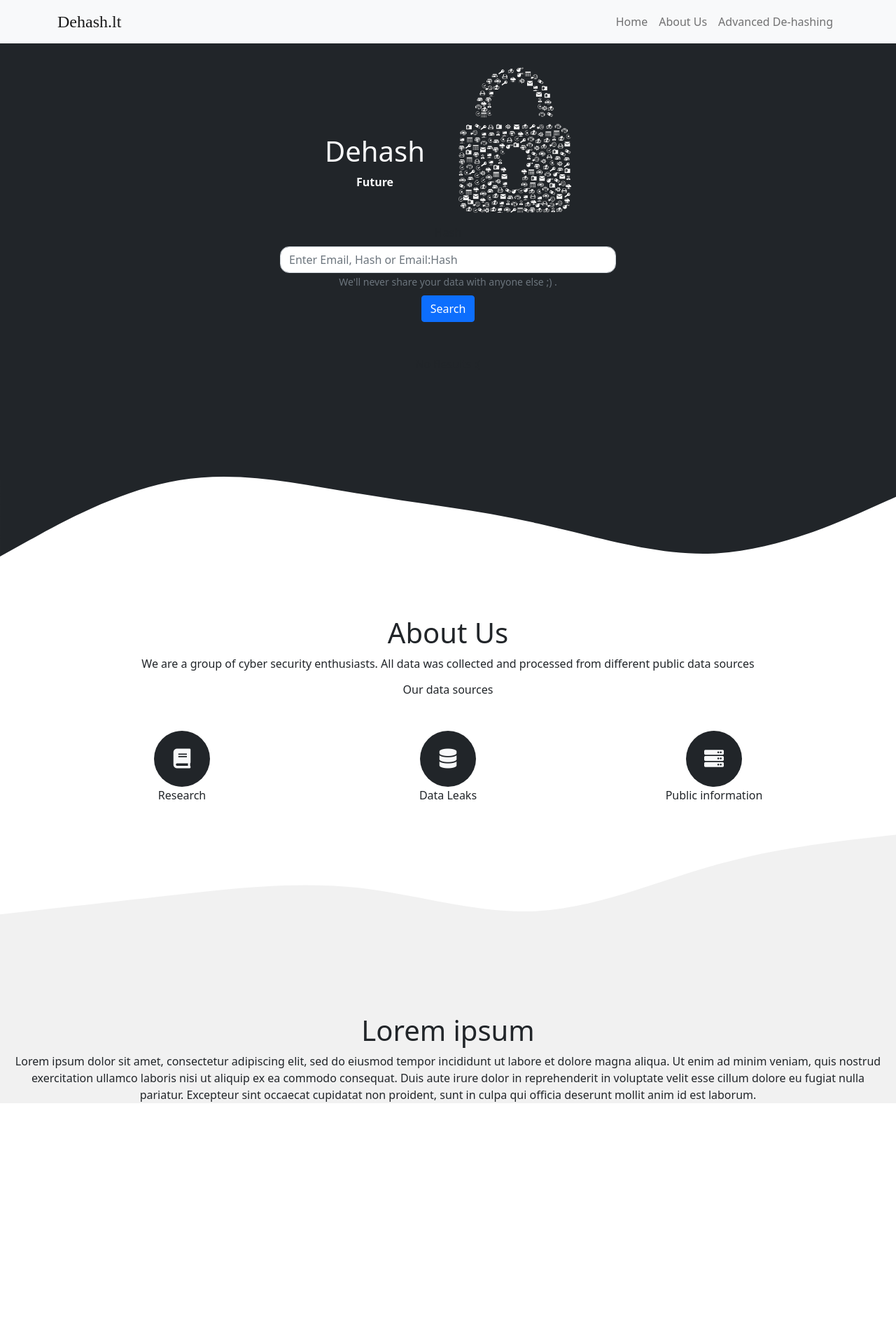
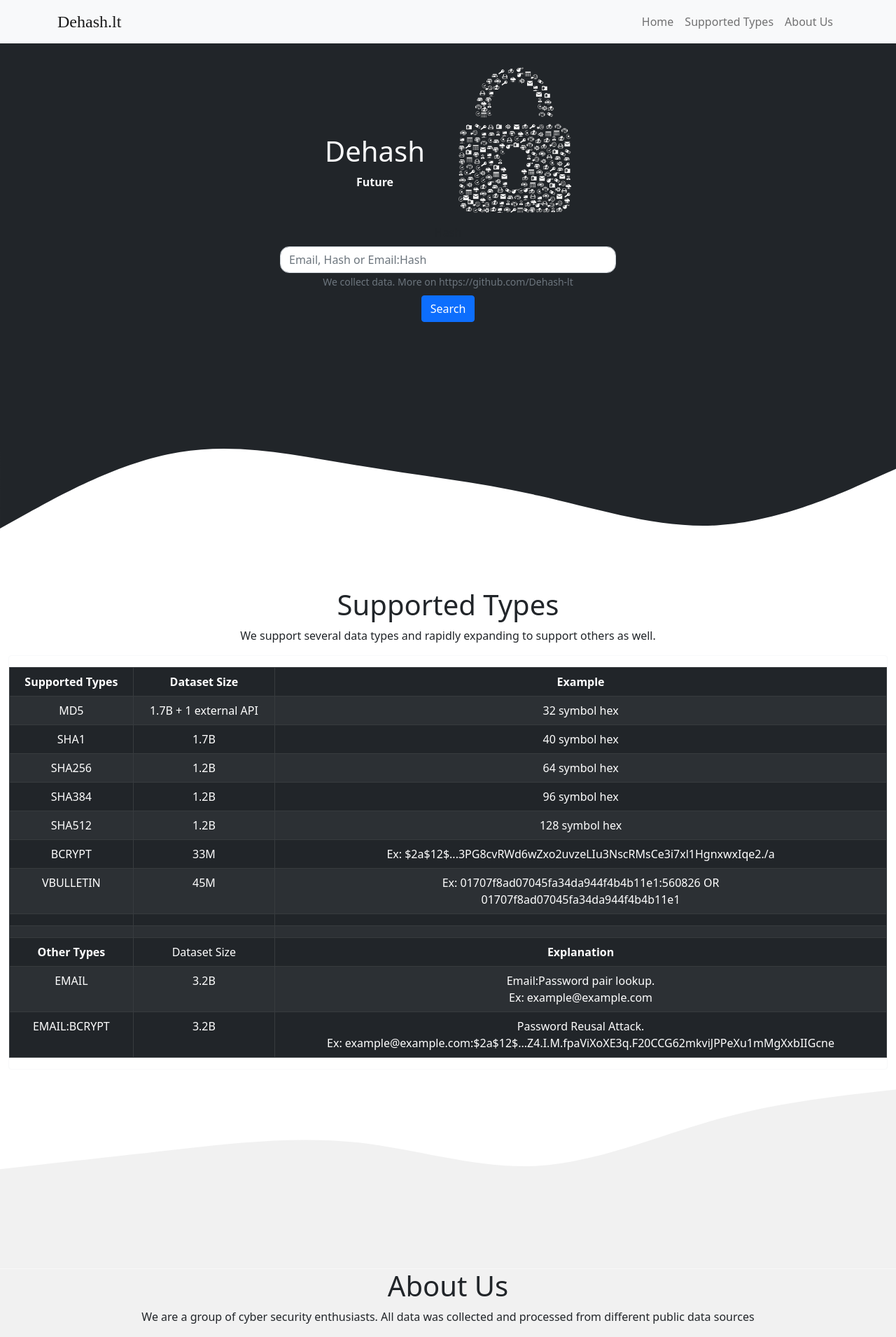
Before and after one commit to Dehash-lt/webapp, a React (Create React App) app: page / in a window 1280 px wide. Shown: the top 1910 px of the page at 70% size. Before the commit the page ends 1592 px from the top, so only its background shows below. Built offline with nearby package versions, Linux system fonts and the light colour scheme.

Commit message:
Supported types GUI

```diff
--- a/src/App.tsx
+++ b/src/App.tsx
@@ -10,10 +10,10 @@ import { FontAwesomeIcon } from '@fortawesome/react-fontawesome';
 import { Ball, LoadingAnimation } from './Components/LoadingBall/LoadingBall';
 import axios from 'axios';
 
-
 function App() {
   const [isLoading, setLoading] = useState(false);
   const [results, setResults] = useState(JSON.parse('{}'));
+  const [count, setCount] = useState(0);
   return (
     <div className="App">
 
@@ -32,7 +32,7 @@ function App() {
               <div className="pr-3 mt-5 pt-5 text-light d-inline-flex">
                 <ChangingText/>
               </div>
-            <img className="lock" src={process.env.PUBLIC_URL + '/img/lock_white.png'} />
+              <img className="lock" alt="" src={process.env.PUBLIC_URL + '/img/lock_white.png'} />
           </Col>
         </Row>
       </Container>
@@ -45,17 +45,18 @@ function App() {
                 setLoading(true);
                 event.preventDefault();
                 event.stopPropagation();
-          axios.get('https://api.dehash.lt/api.php?search='+event.target[0].value+'&json=1')
+                axios.get('https://api.dehash.lt/api.php?json=1&search='+event.target[0].value)
                   .then(result=>{
                     console.log(result);
-              return(result)
+                    return(result);
                   })
                   .then(result =>{
                     if(result.data==="Error"){
-                setResults(JSON.parse('{"Error":"Unsupported data format"}'))
+                      setResults(JSON.parse('{"Error":"Unsupported data format"}'));
                     }
                     else{
-                setResults(result.data)
+                      setResults(result.data);
+                      setCount(count + 1);
                     }
                   })
                   .then(()=>setLoading(false));
@@ -63,9 +64,9 @@ function App() {
             }>
               <Form.Group controlId="formHash">
                 <Form.Label>Hash</Form.Label>
-          <Form.Control type="hash" placeholder="Enter Email, Hash or Email:Hash" />
+                <Form.Control type="hash" placeholder="Email, Hash or Email:Hash" />
                 <Form.Text className="text-muted">
-            We'll never share your data with anyone else ;) .
+                  We collect data. More on https://github.com/Dehash-lt
                 </Form.Text>
               </Form.Group>
               <Button className="mt-2" variant="primary" type="submit">
@@ -76,15 +77,60 @@ function App() {
         </Row>
         <Row className="p-5">
 
-      {displayResults(results)}
+          {displayResults(results, count)}
 
         </Row>
 
       </div>
       <svg xmlns="http://www.w3.org/2000/svg" viewBox="0 0 1440 320"><path fill="#212529" fill-opacity="1" d="M0,224L48,197.3C96,171,192,117,288,101.3C384,85,480,107,576,122.7C672,139,768,149,864,170.7C960,192,1056,224,1152,218.7C1248,213,1344,171,1392,149.3L1440,128L1440,0L1392,0C1344,0,1248,0,1152,0C1056,0,960,0,864,0C768,0,672,0,576,0C480,0,384,0,288,0C192,0,96,0,48,0L0,0Z"></path></svg>
 
-    <Container fluid>
-      <h1 id="section1" >About Us</h1>
+
+      <Container fluid >
+        <h1 id="section1">Supported Types</h1>
+        <p>We support several data types and rapidly expanding to support others as well.</p>
+
+        <div className="pt-3 text-light border border-light rounded " style={{backgroundColor:"rgba(255, 255, 255, 0.32)"}}>
+            <Table striped bordered hover variant="dark">
+
+              <thead>
+                <tr>
+                  <th>Supported Types</th><th>Dataset Size</th><th>Example</th>
+                </tr>
+              </thead>
+              <tbody>
+                  <tr className=""><td>MD5</td><td>1.7B + 1 external API</td><td>32 symbol hex</td></tr>
+                  <tr className=""><td>SHA1</td><td>1.7B</td><td>40 symbol hex</td></tr>
+                  <tr className=""><td>SHA256</td><td>1.2B</td><td>64 symbol hex</td></tr>
+                  <tr className=""><td>SHA384</td><td>1.2B</td><td>96 symbol hex</td></tr>
+                  <tr className=""><td>SHA512</td><td>1.2B</td><td>128 symbol hex</td></tr>
+                  <tr className=""><td>BCRYPT</td><td>33M</td><td>Ex: $2a$12$...3PG8cvRWd6wZxo2uvzeLIu3NscRMsCe3i7xl1HgnxwxIqe2./a</td></tr>
+                  <tr className=""><td>VBULLETIN</td><td>45M</td><td>Ex: 01707f8ad07045fa34da944f4b4b11e1:560826 OR<br/>01707f8ad07045fa34da944f4b4b11e1</td></tr>
+                  <tr className=""><td>         </td><td>    </td><td> </td></tr>
+                  <tr className=""><td>         </td><td>    </td><td> </td></tr>
+              </tbody>
+
+              <thead>
+                <tr>
+                  <th>Other Types</th><td>Dataset Size</td><th>Explanation</th>
+                </tr>
+              </thead>
+              <tbody>
+                  <tr className=""><td>EMAIL</td><td>3.2B</td><td>Email:Password pair lookup.<br/>Ex: example@example.com</td></tr>
+                  <tr className=""><td>EMAIL:BCRYPT</td><td>3.2B</td><td>Password Reusal Attack.<br/>Ex: example@example.com:$2a$12$...Z4.I.M.fpaViXoXE3q.F20CCG62mkviJPPeXu1mMgXxbIIGcne</td></tr>
+              </tbody>
+
+            </Table>
+          </div>
+
+
+      </Container>
+
+      <svg xmlns="http://www.w3.org/2000/svg" viewBox="0 0 1440 320"><path fill="var(--gray-transp)" fill-opacity="1" d="M0,160L48,154.7C96,149,192,139,288,128C384,117,480,107,576,117.3C672,128,768,160,864,154.7C960,149,1056,107,1152,80C1248,53,1344,43,1392,37.3L1440,32L1440,320L1392,320C1344,320,1248,320,1152,320C1056,320,960,320,864,320C768,320,672,320,576,320C480,320,384,320,288,320C192,320,96,320,48,320L0,320Z"></path></svg>
+
+
+
+      <Container fluid className="bg-gray">
+        <h1 id="section2">About Us</h1>
         <p>We are a group of cyber security enthusiasts. All data was collected and processed from different public data sources</p>
         <h6>Our data sources</h6>
         <Container>
@@ -104,7 +150,7 @@ function App() {
               <p>Data Leaks</p>
             </Col>
             <Col>
-            <OverlayTrigger placement="right" delay={{ show: 200, hide: 400 }} overlay={renderTooltip('Publicly available information hashtables and other information from different sources like Chrackstation')}>
+              <OverlayTrigger placement="right" delay={{ show: 200, hide: 400 }} overlay={renderTooltip('Publicly available information hashtables and other information from different sources like Crackstation')}>
                 <div className="icon icon-bubble bg-dark"><i className="fas fa-server text-light"></i></div>
               </OverlayTrigger>
               <p>Public information</p>
@@ -112,10 +158,17 @@ function App() {
           </Row>
         </Container>
       </Container>
-    <svg xmlns="http://www.w3.org/2000/svg" viewBox="0 0 1440 320"><path fill="var(--gray-transp)" fill-opacity="1" d="M0,160L48,154.7C96,149,192,139,288,128C384,117,480,107,576,117.3C672,128,768,160,864,154.7C960,149,1056,107,1152,80C1248,53,1344,43,1392,37.3L1440,32L1440,320L1392,320C1344,320,1248,320,1152,320C1056,320,960,320,864,320C768,320,672,320,576,320C480,320,384,320,288,320C192,320,96,320,48,320L0,320Z"></path></svg>
+
+
+
+
+
+
       <Container fluid className="bg-gray">
-      <h1 id="section2">Lorem ipsum</h1>
-      <p>Lorem ipsum dolor sit amet, consectetur adipiscing elit, sed do eiusmod tempor incididunt ut labore et dolore magna aliqua. Ut enim ad minim veniam, quis nostrud exercitation ullamco laboris nisi ut aliquip ex ea commodo consequat. Duis aute irure dolor in reprehenderit in voluptate velit esse cillum dolore eu fugiat nulla pariatur. Excepteur sint occaecat cupidatat non proident, sunt in culpa qui officia deserunt mollit anim id est laborum.</p>
+        <h1>---</h1>
+        <p>© Tomas & Eimantas<br/>Lithuania, Kaunas</p>
+
+
       </Container>
     </div>
   );
@@ -140,8 +193,8 @@ function MenuBar(){
           <NavbarCollapse id="responsive-navbar-nav" className="justify-content-end">
             <Nav className="mr-auto justify-content-end" >
               <Nav.Link><Link  to="section" href="#home">Home</Link></Nav.Link>
-              <Nav.Link><Link  to="section1" href="#about">About Us</Link></Nav.Link>
-              <Nav.Link><Link  to="section2" href="#about">Advanced De-hashing</Link></Nav.Link>
+              <Nav.Link><Link  to="section1" href="#types">Supported Types</Link></Nav.Link>
+              <Nav.Link><Link  to="section2" href="#about">About Us</Link></Nav.Link>
             </Nav>
             </NavbarCollapse>
         </Container>
@@ -187,8 +240,9 @@ const renderTooltip = (props:any) => (
   </Tooltip>
 );
 
-const displayResults = (results:any)=>{
-  if(Object.keys(results).length != 0){
+const displayResults = (results:any, count:any)=>{
+
+  if(Object.keys(results).length !== 0){
     try{
       return(
         <div className="pt-3 text-light border border-light rounded " style={{backgroundColor:"rgba(255, 255, 255, 0.32)"}}>
@@ -220,13 +274,21 @@ const displayResults = (results:any)=>{
     }
     catch(e)
     {
-      console.log("Error while parsing. Unable to display :(")
+      console.log("Error while parsing. Unable to display")
       console.log(e)
     }
   }
+  else{
+    if(count !== 0 ){
+      return(<> <p style={{color: 'white'}} >No Results</p> </>)
+    }
+    else{
+      return(
+        <>
 
-  else{
-    return(<><p>No Results :( </p></>)
+        </>
+      );
+    }
   }
 }
 
```
Lines whose indentation alone changed are shown as unchanged.
